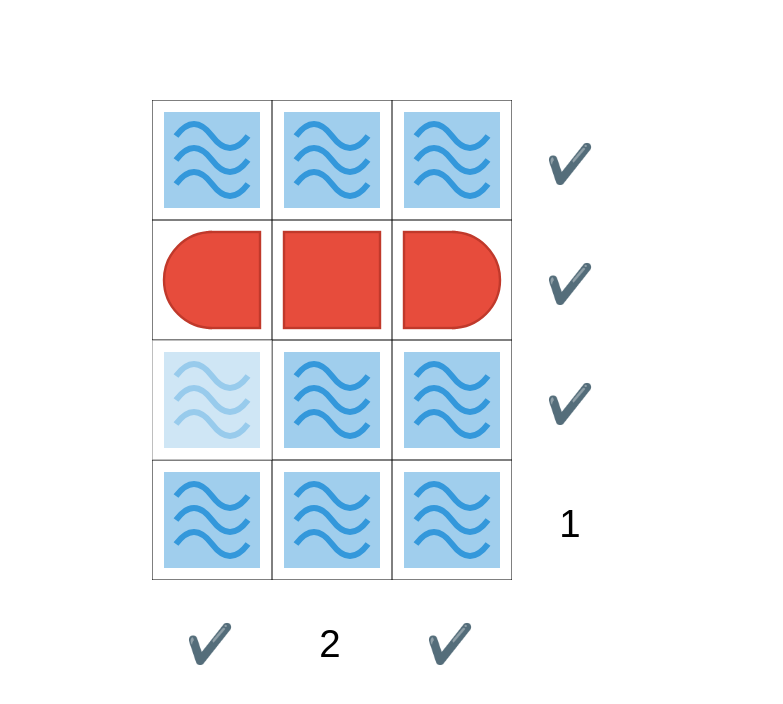
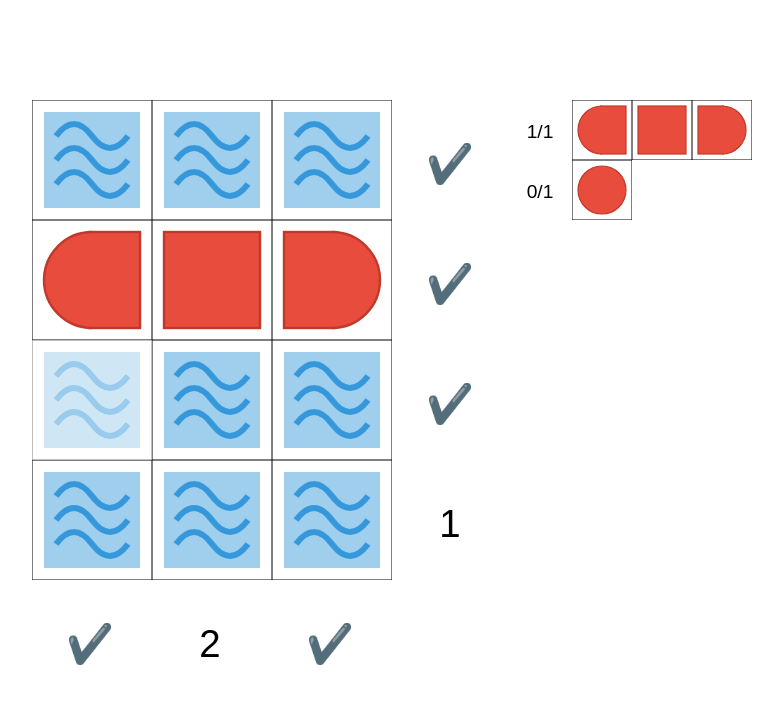
Before and after one commit to dafahrni/just-another-bimaru, a website with bundled scripts: page src/index.html in a window 1280 px wide. Shown: the whole page, without its empty margins (248-1031 px from the left). Built offline with nearby package versions, Linux system fonts and the light colour scheme.

Commit message:
display of ship sets

```diff
--- a/src/index.html
+++ b/src/index.html
@@ -9,7 +9,10 @@
   </head>
   <body>
     <div id="content" class="content">
-      <div id="root" class="grid"></div>
+      <div id="board" class="board">
+        <div id="field" class="field"></div>
+        <div id="ships" class="ships"></div>
+      </div>
     </div>
     <div id="menu" class="menu">
       <ul>
--- a/src/scripts/controllers/dtos/game-dto.ts
+++ b/src/scripts/controllers/dtos/game-dto.ts
@@ -1,4 +1,5 @@
 import { LabelsDto } from "./labels-dto.js";
+import { ShipSetDto } from "./ship-set-dto.js";
 import { SizeDto } from "./size-dto.js";
 import { ValueDto } from "./value-dto.js";
 
@@ -6,4 +7,5 @@ export class GameDto {
   size!: SizeDto;
   labels!: LabelsDto;
   values!: ValueDto[];
+  statistics!: ShipSetDto[];
 }
--- /dev/null
+++ b/src/scripts/controllers/dtos/ship-set-dto.ts
@@ -0,0 +1,11 @@
+export class ShipSetDto {
+  size!: number;
+  targetAmount!: number;
+  currentAmount!: number;
+
+  constructor(size: number, targetAmount: number, currentAmount: number) {
+    this.size = size;
+    this.targetAmount = targetAmount;
+    this.currentAmount = currentAmount;
+  }
+}
--- a/src/scripts/controllers/game-api.ts
+++ b/src/scripts/controllers/game-api.ts
@@ -1,5 +1,6 @@
 import { CellDto } from "./dtos/cell-dto.js";
 import { LabelsDto } from "./dtos/labels-dto.js";
+import { ShipSetDto } from "./dtos/ship-set-dto.js";
 import { GameDto } from "./dtos/game-dto.js";
 import { GameModel } from "../models/game-model.js";
 import { DtoFactory } from "./dtos/dto-factory.js";
@@ -64,6 +65,11 @@ export class GameApi {
     return DtoFactory.mapLabels(labels);
   }
 
+  getShips(): ShipSetDto[] {
+    const statistics = this.model.getUpdatedStatistics();
+    return DtoFactory.mapShips(statistics.getShipSets());
+  }
+
   getCell(index: number): CellDto {
     let cell = this.model.getCell(index);
     return DtoFactory.mapCell(cell);
--- a/src/scripts/controllers/game-controller.ts
+++ b/src/scripts/controllers/game-controller.ts
@@ -27,9 +27,7 @@ export class GameController {
 
   init(editMode: boolean = false) {
     const dto = this.api.getGame();
-    this.broker.publish(Message.newGame(dto));
-
-    this.view.init(editMode);
+    this.broker.publish(Message.newGame(dto, editMode));
     this.cells.updateAll(editMode);
   }
 
@@ -48,6 +46,8 @@ export class GameController {
 
     if (this.api.changeCell(index)) {
       this.cells.updateCell(index);
+      const sets = this.api.getShips().filter(s => s.targetAmount > 0);
+      sets.forEach(set => this.broker.publish(Message.shipChanged(set)));
       this.view.cellWasUpdated();
     } else {
       this.view.wrongMove();
--- a/src/scripts/messaging/broker.ts
+++ b/src/scripts/messaging/broker.ts
@@ -14,7 +14,7 @@ export class Broker {
     return Broker.instance;
   }
 
-  subscribe<T extends Message>(
+  register<T extends Message>(
     messageType: MessageType,
     callback: MessageCallback<T>
   ) {
--- a/src/scripts/messaging/message.ts
+++ b/src/scripts/messaging/message.ts
@@ -1,11 +1,14 @@
 import { CellDto } from "../controllers/dtos/cell-dto.js";
 import { GameDto } from "../controllers/dtos/game-dto.js";
+import { ShipSetDto } from "../controllers/dtos/ship-set-dto.js";
 
 export enum MessageType {
   NewGame,
+  SizeChanged,
   //RestartGame,
   ChangeCell,
   //FillLineWithWater,
+  ShipChanged,
 }
 
 export type MessageCallback<T extends Message> = (message: T) => void;
@@ -14,12 +17,24 @@ export class Message {
   type: MessageType;
   timestamp: number;
 
-  static newGame(dto: GameDto) {
-    return new NewGame(dto);
+  /* commands */
+
+  static newGame(dto: GameDto, editMode: boolean) {
+    return new NewGame(dto, editMode);
   }
 
   static changeCell(dto: CellDto) {
     return new ChangeCell(dto);
+  }
+
+  /* events */
+
+  static sizeChanged(dto: GameDto, editMode: boolean, size: number) {
+    return new SizeChanged(dto, size, editMode);
+  }
+
+  static shipChanged(dto: ShipSetDto) {
+    return new ShipChanged(dto);
   }
 
   constructor(type: MessageType) {
@@ -38,9 +53,33 @@ export class Message {
 
 export class NewGame extends Message {
   dto: GameDto;
+  editMode: boolean;
 
-  constructor(dto: GameDto) {
+  constructor(dto: GameDto, editMode: boolean) {
     super(MessageType.NewGame);
+    this.dto = dto;
+    this.editMode = editMode;
+  }
+}
+
+export class SizeChanged extends Message {
+  dto: GameDto;
+  size: number;
+  editMode: boolean;
+
+  constructor(dto: GameDto, size: number, editMode: boolean) {
+    super(MessageType.SizeChanged);
+    this.dto = dto;
+    this.size = size;
+    this.editMode = editMode;
+  }
+}
+
+export class ShipChanged extends Message {
+  dto: ShipSetDto;
+
+  constructor(dto: ShipSetDto) {
+    super(MessageType.ShipChanged);
     this.dto = dto;
   }
 }
--- a/src/scripts/models/board/game.ts
+++ b/src/scripts/models/board/game.ts
@@ -87,7 +87,7 @@ export class Game {
   }
 
   updateStatistics() {
-    return this.statistics.update(this.field);
+    this.statistics.update(this.field);
   }
 
   isDirty() {
--- a/src/scripts/models/game-model.ts
+++ b/src/scripts/models/game-model.ts
@@ -42,8 +42,9 @@ export class GameModel {
     this.game.initStatistics(shipSets);
   }
 
-  updateStatistics() {
+  getUpdatedStatistics() {
     this.game.updateStatistics();
+    return this.game.getStatistics();
   }
 
   get rows() {
--- a/src/scripts/views/board/bimaru.ts
+++ b/src/scripts/views/board/bimaru.ts
@@ -3,7 +3,7 @@ import { CellLabel } from "../parts/cell-label.js";
 
 import { Broker } from "../../messaging/broker.js";
 import { LabelsDto } from "../../controllers/dtos/labels-dto.js";
-import { MessageType, NewGame } from "../../messaging/message.js";
+import { Message, MessageType, NewGame } from "../../messaging/message.js";
 
 export class Bimaru {
   cells: ShipCell[];
@@ -21,16 +21,20 @@ export class Bimaru {
     this.labels = [];
     this.notifyLabelClick = null;
     this.editMode = false;
+    this.broker.register(MessageType.NewGame, (m) => this.init(m));
   }
 
-  init(editMode: boolean = false) {
-    this.editMode = editMode;
+  init(message: Message) {
+    const newGame = message as NewGame;
+    if (!newGame) return;
 
-    const message = this.broker.consume(MessageType.NewGame);
-    const dto = (message as NewGame)?.dto;
-    if (!dto) return;
+    this.editMode = newGame.editMode;
 
-    this.setupHtml(dto.labels);
+    const size = this.setupHtml(newGame.dto.labels);
+    this.broker.publish(Message.sizeChanged(
+      newGame.dto,
+      newGame.editMode,
+      size));
   }
 
   bindLabelClick(handler: any) {
@@ -46,51 +50,53 @@ export class Bimaru {
     const cols = colLabels.length;
     const rows = rowLabels.length;
     const size = this.calculateCellSize(rows);
-    const grid: HTMLElement | null = document.getElementById("root");
-    if (!grid) throw new Error("Root node is missing in HTML.");
+    const field: HTMLElement | null = document.getElementById("field");
+    if (!field) throw new Error("Field node is missing in HTML.");
 
     // reset data and remove all tiles and labels
     this.cells.length = 0;
     this.labels.length = 0;
-    const childrenToRemove = Array.from(grid.children).filter(
+    const childrenToRemove = Array.from(field.children).filter(
       (child) =>
         child.classList.contains("tile") || child.classList.contains("label")
     );
-    childrenToRemove.forEach((child) => grid.removeChild(child));
+    childrenToRemove.forEach((child) => field.removeChild(child));
 
     const templateColumns = `repeat(${cols + 1}, 1fr)`;
-    grid.style.gridTemplateColumns = templateColumns;
+    field.style.gridTemplateColumns = templateColumns;
 
     // Remove existing event listeners if they exist
-    grid.removeEventListener("click", this.boundLabelSelected);
-    grid.removeEventListener("click", this.boundTileSelected);
+    field.removeEventListener("click", this.boundLabelSelected);
+    field.removeEventListener("click", this.boundTileSelected);
 
     // Bind and store the bound functions
     this.boundLabelSelected = this.labelSelected.bind(this);
     this.boundTileSelected = this.tileSelected.bind(this);
 
     // Add the new event listeners
-    grid.addEventListener("click", this.boundLabelSelected);
-    grid.addEventListener("click", this.boundTileSelected);
+    field.addEventListener("click", this.boundLabelSelected);
+    field.addEventListener("click", this.boundTileSelected);
 
     for (let row = 0; row < rows; row++) {
       for (let col = 0; col < cols; col++) {
         const cell = new ShipCell(size);
-        grid.appendChild(cell.getTile());
+        field.appendChild(cell.getTile());
         this.cells.push(cell);
       }
-      const shipCount = rowLabels[row];
-      const label = new CellLabel(size, shipCount);
-      grid.appendChild(label.getTile());
+      const value = rowLabels[row];
+      const label = new CellLabel(size, `${value}`);
+      field.appendChild(label.getTile());
       this.labels.push(label); // defines index of row labels
     }
 
     for (let col = 0; col < cols; col++) {
-      const shipCount = colLabels[col];
-      const label = new CellLabel(size, shipCount);
-      grid.appendChild(label.getTile());
+      const value = colLabels[col];
+      const label = new CellLabel(size, `${value}`);
+      field.appendChild(label.getTile());
       this.labels.push(label); // defines index of col labels
     }
+
+    return size;
   }
 
   labelSelected(event: any) {
--- /dev/null
+++ b/src/scripts/views/board/ships.ts
@@ -0,0 +1,93 @@
+import { Broker } from "../../messaging/broker.js";
+import { ShipSetDto } from "../../controllers/dtos/ship-set-dto.js";
+import { CellLabel } from "../parts/cell-label.js";
+import { ShipCell } from "../parts/ship-cell.js";
+import { Message, MessageType, ShipChanged, SizeChanged } from "../../messaging/message.js";
+
+export class Ships {
+  broker: Broker = Broker.get();
+  labels: { [key: string]: CellLabel };
+  editMode: boolean;
+  size: number;
+
+  constructor() {
+    this.labels = {};
+    this.editMode = false;
+    this.size = -1;
+    this.broker.register(MessageType.SizeChanged, (m) => this.init(m));
+    this.broker.register(MessageType.ShipChanged, (m) => this.update(m));
+  }
+
+  init(message: Message) {
+    const sizeChanged = message as SizeChanged;
+    if (!sizeChanged) return;
+
+    this.editMode = sizeChanged.editMode;
+    this.size = sizeChanged.size * 0.5;
+    const dto = sizeChanged.dto;
+
+    this.setupHtml(dto.statistics, this.size);
+  }
+
+  update(message: Message) {
+    const shipChanged = message as ShipChanged;
+    if (!shipChanged) return;
+
+    this.updateLabel(shipChanged.dto);
+  }
+
+  updateLabel(ship: ShipSetDto) {
+    const key = `${ship.size}`;
+    if (key in this.labels) {
+      const label = this.labels[key];
+      const value = `${ship.currentAmount}/${ship.targetAmount}`;
+      label.changeText(value);
+    }
+  }
+
+  setupHtml(dto: ShipSetDto[], size: number) {
+    const ships: HTMLElement | null = document.getElementById("ships");
+    if (!ships) throw new Error("Ships node is missing in HTML.");
+
+    // reset data and remove all tiles and labels
+    const childrenToRemove = Array.from(ships.children).filter(
+      (child) =>
+        child.classList.contains("set")
+    );
+    childrenToRemove.forEach((child) => ships.removeChild(child));
+
+    for (let row = dto.length - 1; row >= 0; row--) {
+      const ship = dto[row];
+      if (ship.targetAmount < 1) continue;
+      const set = document.createElement("div");
+      set.classList.add("set");
+      const value = `${ship.currentAmount}/${ship.targetAmount}`;
+      const label = new CellLabel(size, value);
+      set.appendChild(label.getTile());
+      const key = `${ship.size}`;
+      this.labels[key] = label;
+      if (ship.size == 1) {
+        const cell = new ShipCell(size);
+        cell.selectCellType('o');
+        set.appendChild(cell.getTile());
+      } else  {
+        let cell = new ShipCell(size);
+        cell.selectCellType('<');
+        set.appendChild(cell.getTile());
+        for (let col = 2; col < ship.size; col++) {
+          cell = new ShipCell(size);
+          cell.selectCellType('□');
+          set.appendChild(cell.getTile());
+        }
+        cell = new ShipCell(size);
+        cell.selectCellType('>');
+        set.appendChild(cell.getTile());
+      }
+      ships.append(set);
+    }
+  }
+
+  createShip(dto: ShipSetDto) {
+
+  }
+}
--- a/src/scripts/views/forms/modal-dialog.ts
+++ b/src/scripts/views/forms/modal-dialog.ts
@@ -119,16 +119,16 @@ export class ModalDialog {
   }
 
   setupHtml() {
-    const root = document.getElementById("root");
+    const board = document.getElementById("board");
     this.overlay = new ElementBuilder("div")
       .setId("overlay")
       .setClass("overlay")
-      .appendTo(root)
+      .appendTo(board)
       .getResult();
     this.notification = new ElementBuilder("div")
       .setId("notification")
       .setClass("modal")
-      .appendTo(root)
+      .appendTo(board)
       .getResult();
     this.text = new ElementBuilder("p")
       .setId("message")
--- a/src/scripts/views/game-view.ts
+++ b/src/scripts/views/game-view.ts
@@ -3,17 +3,20 @@ import { ConfigView } from "./forms/config-view.js";
 import { Bimaru } from "./board/bimaru.js";
 import { ModalDialog } from "./forms/modal-dialog.js";
 import { SideView } from "./forms/side-view.js";
+import { Ships } from "./board/ships.js";
 
 export class GameView {
   menu: MenuView;
   config: ConfigView;
   sides: SideView;
   board: Bimaru;
+  ships: Ships;
   dialog: ModalDialog;
   ressources: any;
 
   constructor() {
     this.board = new Bimaru();
+    this.ships = new Ships();
     this.dialog = new ModalDialog();
     this.ressources = {
       click: new Audio("assets/click.mp3"),
@@ -26,10 +29,6 @@ export class GameView {
     this.menu = new MenuView(this.ressources["music"]);
     this.config = new ConfigView();
     this.sides = new SideView();
-  }
-
-  init(editMode: boolean) {
-    this.board.init(editMode);
   }
 
   main() {}
--- a/src/scripts/views/parts/cell-label.ts
+++ b/src/scripts/views/parts/cell-label.ts
@@ -3,7 +3,7 @@ import { CellBase } from "./cell-base.js";
 export class CellLabel extends CellBase {
   text: any;
 
-  constructor(size: number, shipCount: number) {
+  constructor(size: number, value: string) {
     super(size);
 
     this.tile.setAttribute("class", "label");
@@ -14,7 +14,7 @@ export class CellLabel extends CellBase {
     text.setAttribute("text-anchor", "middle");
     text.setAttribute("class", "label");
 
-    this.changeText(`${shipCount}`);
+    this.changeText(`${value}`);
 
     // Text Positionierung
     var textWidth = text.getComputedTextLength();
--- a/src/styles/styles.css
+++ b/src/styles/styles.css
@@ -108,9 +108,22 @@ html {
 
 /* bimaru board */
 
-.grid {
+.board {
+  display: flex;
+}
+
+.field {
   display: grid;
   grid-template-columns: repeat(6, 1fr);
+}
+
+.ships {
+  display: flex;
+  flex-direction: column;
+}
+
+.set {
+  display: flex;
 }
 
 .tile {
```
Also changed, not shown: src/scripts/controllers/dtos/dto-factory.ts (+12 -0 lines), test/scripts/messaging/broker.spec.ts (+1 -1 lines), test/scripts/models/game-model.spec.ts (+0 -1 lines).
